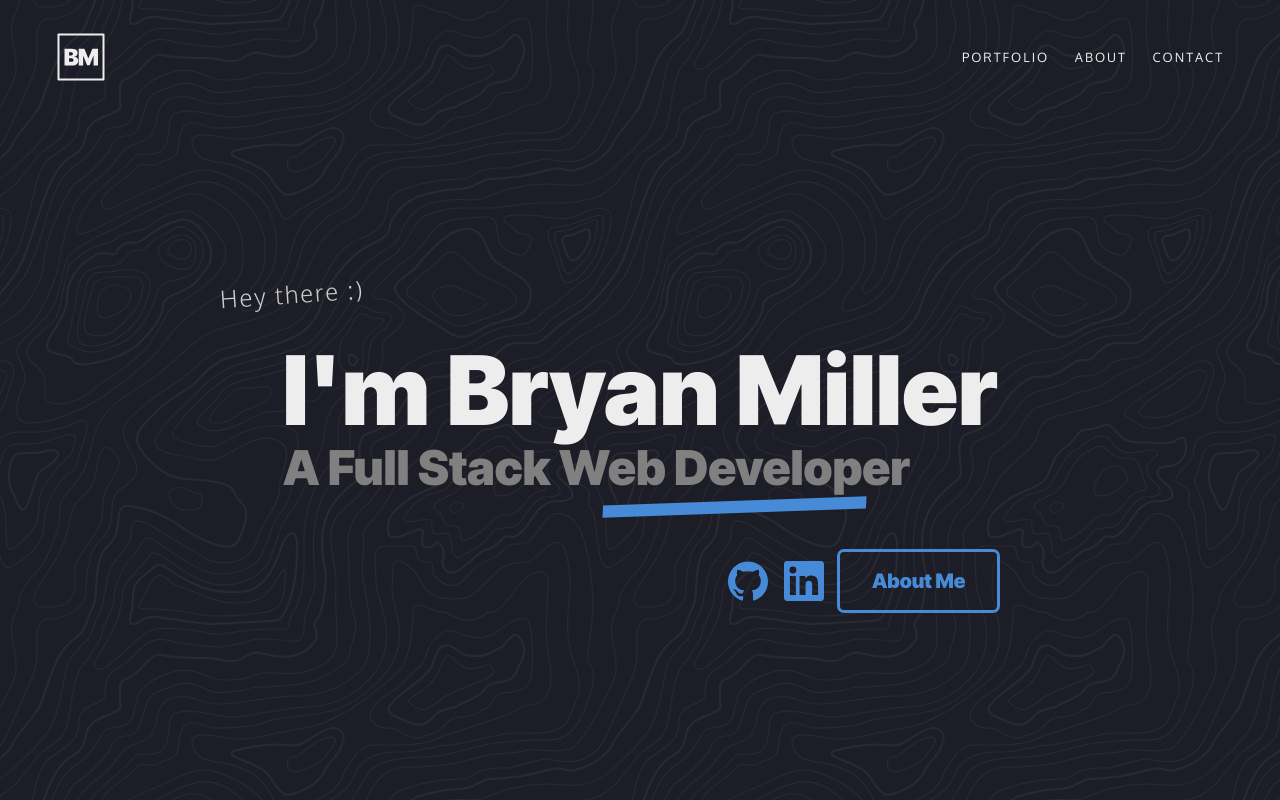
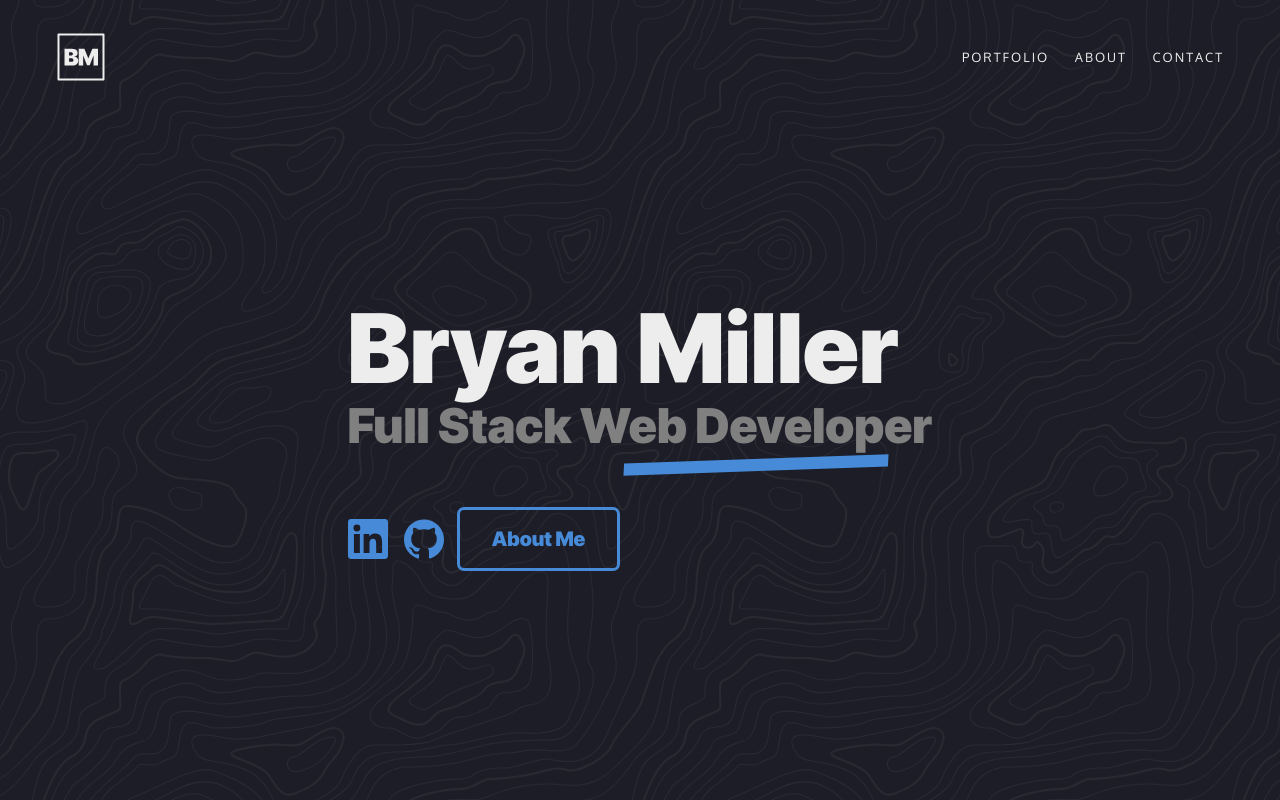
Before and after one commit to bmilcs/bmilcs.github.io, a React (Vite) app: page / in a window 1280 px wide. Shown: the top 800 px of the page. Built offline with nearby package versions, Linux system fonts and the light colour scheme.

Commit message:
Refactor hero text & animation

```diff
--- a/src/app/App.scss
+++ b/src/app/App.scss
@@ -91,7 +91,7 @@
 @keyframes fadeInFromLeft {
   0% {
     opacity: 0;
-    transform: translate(-100vw, -10vh);
+    transform: translate(-50vw);
   }
   30% {
     opacity: 0.1;
@@ -115,6 +115,17 @@
   }
 }
 
+@keyframes fadeInFromBottom {
+  0% {
+    opacity: 0;
+    transform: translateY(10vh);
+  }
+  100% {
+    opacity: 1;
+    transform: translateY(-10vh);
+  }
+}
+
 #root {
   position: relative;
 
--- a/src/components/hero/Hero.scss
+++ b/src/components/hero/Hero.scss
@@ -1,6 +1,6 @@
 .hero {
   --spacer: 1.5vh;
-  --timer: 1s;
+  --timer: 0.5s;
 
   position: relative;
 
@@ -11,43 +11,27 @@
   place-items: center;
 
   &__text {
+    opacity: 0;
+    animation: fadeInFromBottom var(--timer) ease-out 0.5s normal forwards;
     transform: translateY(-10vh);
-
-    animation: fadeInFromLeft var(--timer) cubic-bezier(0, 1.32, 1, 1) 1 normal forwards;
-
-    // Hey there :)
-    h4 {
-      font-family: var(--ff-main);
-      font-weight: var(--fw-thin);
-      font-size: clamp(0.9rem, 2vw, 1.5rem);
-      color: var(--clr-neutral-400);
-      letter-spacing: 2px;
-
-      transform: rotate(-4deg) translateX(-5vw);
-
-      @media (max-width: 400px) {
-        transform: rotate(-4deg) translateX(0);
-      }
-
-      margin-bottom: calc(var(--spacer) * 5);
-    }
 
     // Bryan Miller
     h2 {
       margin-bottom: calc(var(--spacer) * 0.5);
 
       font-weight: var(--fw-xbold);
-      font-size: clamp(2.5rem, 8vw, 6rem);
+      font-size: clamp(2.5rem, 10vw, 6rem);
 
       color: var(--clr-neutral-200);
     }
 
-    // A Frontend
+    // Full Stack
     h3 {
       margin-bottom: calc(var(--spacer) * 5);
 
       font-weight: var(--fw-bold);
-      font-size: clamp(1.25rem, 4vw, 3rem);
+      letter-spacing: 0.1px;
+      font-size: clamp(1.25rem, 6vw, 3rem);
       color: var(--clr-neutral-500);
 
       // Web Developer
@@ -75,11 +59,13 @@
   }
 
   &__cta {
-    margin-top: 1rem;
+    margin-top: 2rem;
     display: flex;
     align-items: center;
-    justify-content: flex-end;
+    justify-content: flex-start;
     gap: 1rem;
+    opacity: 0;
+    animation: fadeInFromLeft var(--timer) ease-out 0.75s normal forwards;
 
     a {
       font-family: var(--ff-accent);
--- a/src/components/hero/Hero.tsx
+++ b/src/components/hero/Hero.tsx
@@ -8,13 +8,20 @@ function Hero() {
     <section className='hero' aria-label='hero with github & linkedin links'>
       <div className='hero-content column centered_grid full_height'>
         <div className='hero__text'>
-          <h4>Hey there :)</h4>
-          <h2>I&apos;m Bryan Miller</h2>
+          <h2>Bryan Miller</h2>
           <h3>
-            A Full Stack <span>Web Developer</span>
+            Full Stack <span>Web Developer</span>
           </h3>
 
           <div className='hero__cta'>
+            <a
+              href='https://www.linkedin.com/in/bryan-michael-miller/'
+              target='_blank'
+              rel='noreferrer'
+              aria-label='My LinkedIn Profile'
+            >
+              <LinkedIn />
+            </a>
             <a
               href='https://github.com/bmilcs'
               target='_blank'
@@ -22,14 +29,6 @@ function Hero() {
               aria-label='My Github Profile'
             >
               <Github />
-            </a>
-            <a
-              href='https://www.linkedin.com/in/bryan-michael-miller/'
-              target='_blank'
-              rel='noreferrer'
-              aria-label='My LinkedIn Profile'
-            >
-              <LinkedIn />
             </a>
             <a href='#about'>
               <Button type='outline'>About Me</Button>
```
